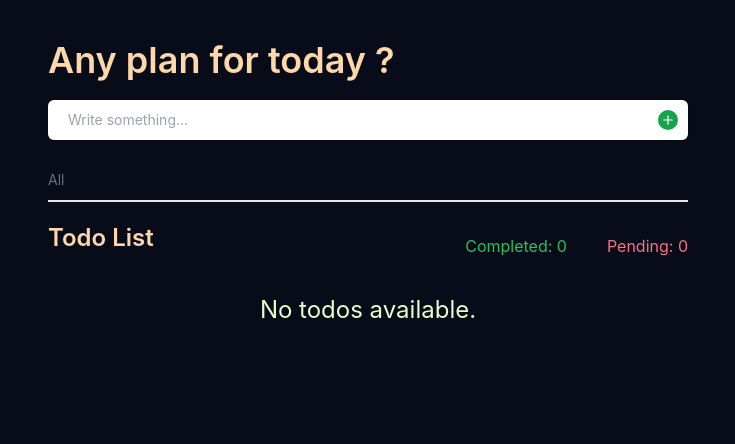
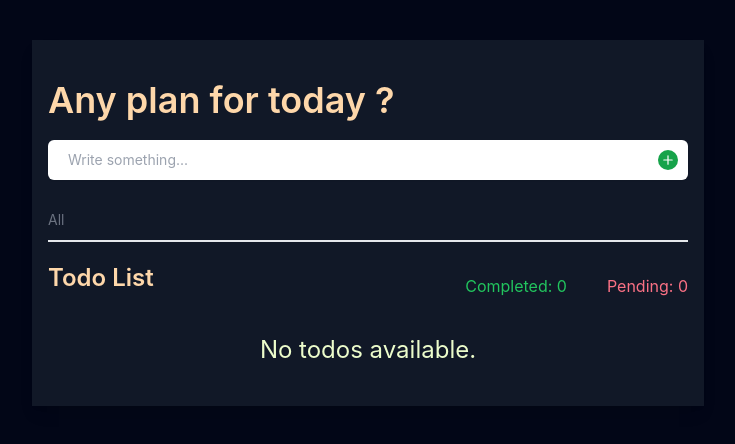
Before and after one commit to raffysama/todo-list, a React (Create React App) app: page / in a window 1280 px wide. Shown: the top 444 px of the page, without its empty margins (272-1007 px from the left). Built offline with nearby package versions, Linux system fonts and the light colour scheme.

Commit message:
modified

```diff
--- a/src/App.css
+++ b/src/App.css
@@ -7,7 +7,7 @@
 }
 
 html{
-  background-color: rgb(8, 11, 24);
+  background-color: rgb(2 6 23);
 }
 
 .App-logo {
--- a/src/App.js
+++ b/src/App.js
@@ -50,8 +50,8 @@ function App() {
 
 
   return (
-    <div className="App background-color: rgb(8, 11, 24);">
-      <div className="container mx-auto max-w-2xl mt-10 px-4">
+    <div className="App bg-slate-950">
+      <div className="container mx-auto max-w-2xl mt-10 px-4 bg-gray-900 border-gray-950 shadow-lg border-1 p-10">
         <h1 className='text-left text-orange-200 text-4xl font-semibold mb-5'>Any plan for today ?</h1>
         <Form
           setInputText={setInputText}
--- a/src/components/TodoList.jsx
+++ b/src/components/TodoList.jsx
@@ -78,7 +78,7 @@ function TodoList({ todos, setTodos, statusTodos }) {
           /> : (
           statusTodos.map((todo) => (
             <div className='text-left mb-4 relative' key={todo.id}>
-              <div className={`w-full rounded-md border-gray-200 px-5 shadow-sm dark:border-gray-700 dark:bg-gray-800 text-white bg-gray-950 py-3 pl-5
+              <div className={`w-full rounded-md  border-gray-200 px-5 dark:border-gray-700  dark:bg-gray-800 text-white bg-gray-950 py-3 pl-5
                 ${todo.status ? 'dark:bg-gray-900' : ''}`}>
                 {todo.text}
               </div>
```
